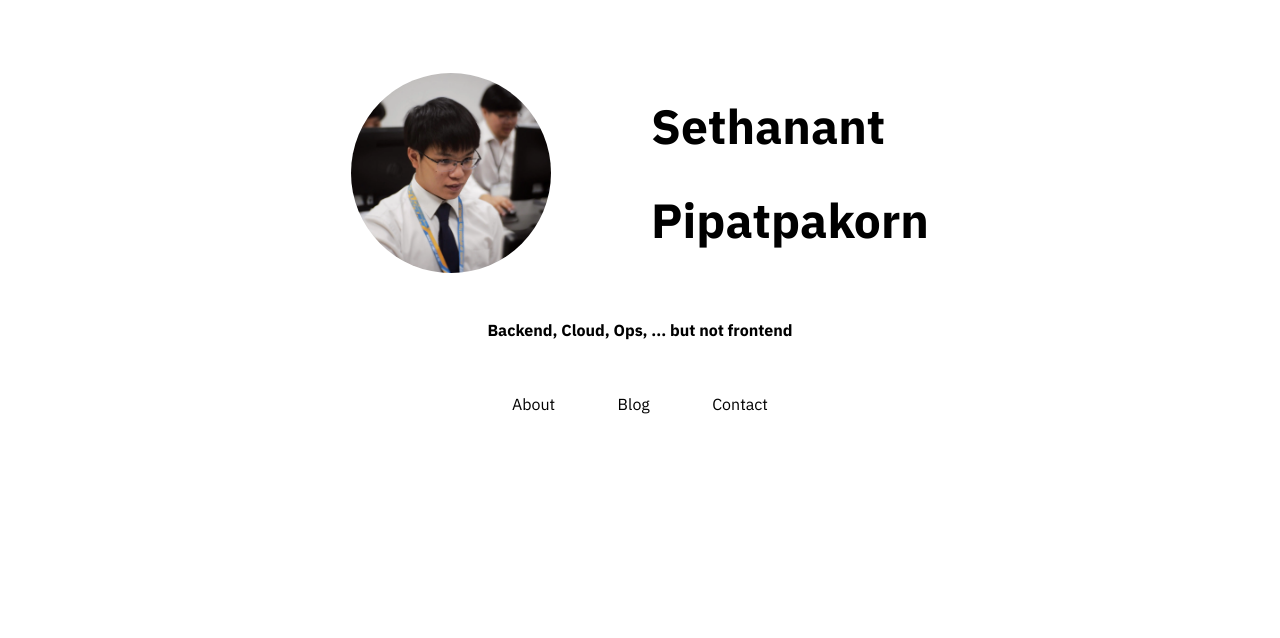
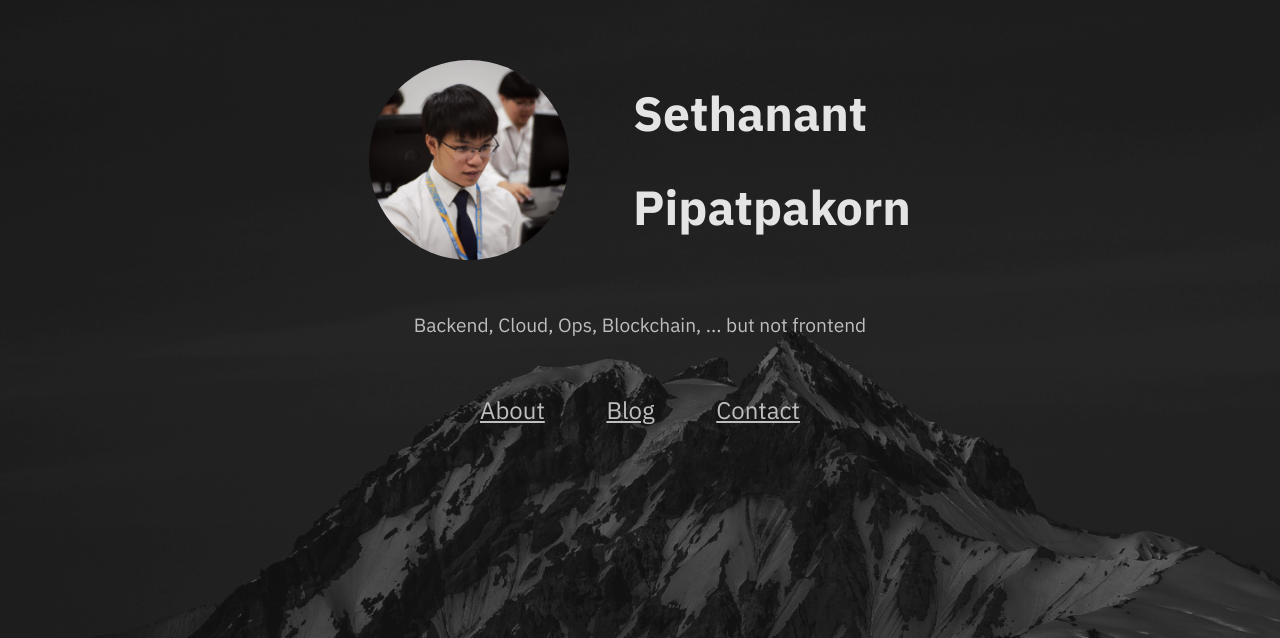
Before and after one commit to thetkpark/sethanantp-dot-com, a Next.js app: page / in a window 1280 px wide. Shown: the part 162-800 px from the top of the page. Built offline with nearby package versions, Linux system fonts and the light colour scheme.

Commit message:
ADD background

```diff
--- a/pages/index.js
+++ b/pages/index.js
@@ -14,24 +14,24 @@ export default function Home() {
             alt="profile picture"
             src="/images/profile_pic.webp"
           />
-          <div style={{ width: '100px' }} />
+          <div style={{ width: '5vw' }} />
           <div>
             <h1 className={styles.name}>Sethanant</h1>
             <h1 className={styles.name}>Pipatpakorn</h1>
           </div>
         </div>
         <div className={styles.sectorTwo}>
-          <h4>Backend, Cloud, Ops, ... but not frontend</h4>
+          <h4>Backend, Cloud, Ops, Blockchain, ... but not frontend</h4>
         </div>
         <div className={styles.sectorThree}>
-          <Link href="">
-            <a>About</a>
+          <Link href="/about">
+            <a className={styles.link}>About</a>
           </Link>
           <Link href="https://blog.sethanantp.com">
-            <a>Blog</a>
+            <a className={styles.link}>Blog</a>
           </Link>
-          <Link href="">
-            <a>Contact</a>
+          <Link href="/contact">
+            <a className={styles.link}>Contact</a>
           </Link>
         </div>
       </div>
--- a/styles/Home.module.css
+++ b/styles/Home.module.css
@@ -1,3 +1,4 @@
+
 .container {
   min-height: 100vh;
   padding: 0 0.5rem;
@@ -6,6 +7,16 @@
   justify-content: center;
   align-items: center;
   width: 100vw;
+
+  background-color: #322E2D;
+  background-image: url('/images/bg.webp');
+  background-repeat: no-repeat;
+  background-position: top center;
+  background-attachment: fixed;
+  -webkit-background-size: cover;
+  -moz-background-size: cover;
+  -o-background-size: cover;
+  background-size: cover;
 }
 
 .main {
@@ -31,15 +42,29 @@
 
 .name {
   font-size: 3rem;
+  color: #e4e4e4;
 }
 
 .sectorTwo {
   margin: 1rem 0 2rem;
 }
 
+.sectorTwo h4 {
+  color: #BEBEBE;
+  font-weight: 400;
+  font-size: 1.2rem;
+}
+
 .sectorThree {
   display: flex;
   flex-direction: row;
   justify-content: space-between;
-  width: 20vw;
+  width: 25vw;
 }
+
+.link {
+  color: #BEBEBE;
+  font-weight: 400;
+  font-size: 1.5rem;
+  text-decoration: underline;
+}
```
Also changed, not shown: public/images/bg.webp (added).
